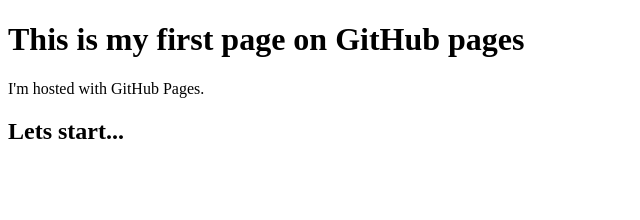
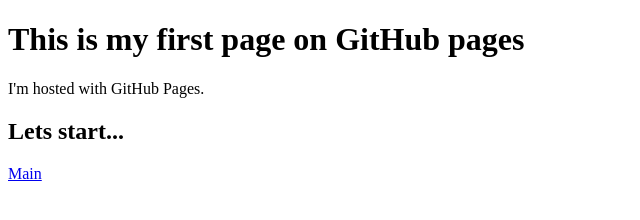
Before and after one commit to vjrmsg/sriram.github.io, a plain HTML site: page index.html in a window 1280 px wide. Shown: the full height of the page, 0-640 px from the left. Drawn offline with Linux system fonts and the light colour scheme.

Commit message:
update index

```diff
--- a/index.html
+++ b/index.html
@@ -4,5 +4,6 @@
 <h1>This is my first page on GitHub pages</h1>
 <p>I'm hosted with GitHub Pages.</p>
 <h2> Lets start...</h2>
+<a href="https://vjrmsg.github.io/sriram.github.io/main.html"> Main</a>
 </body>
 </html>
```
